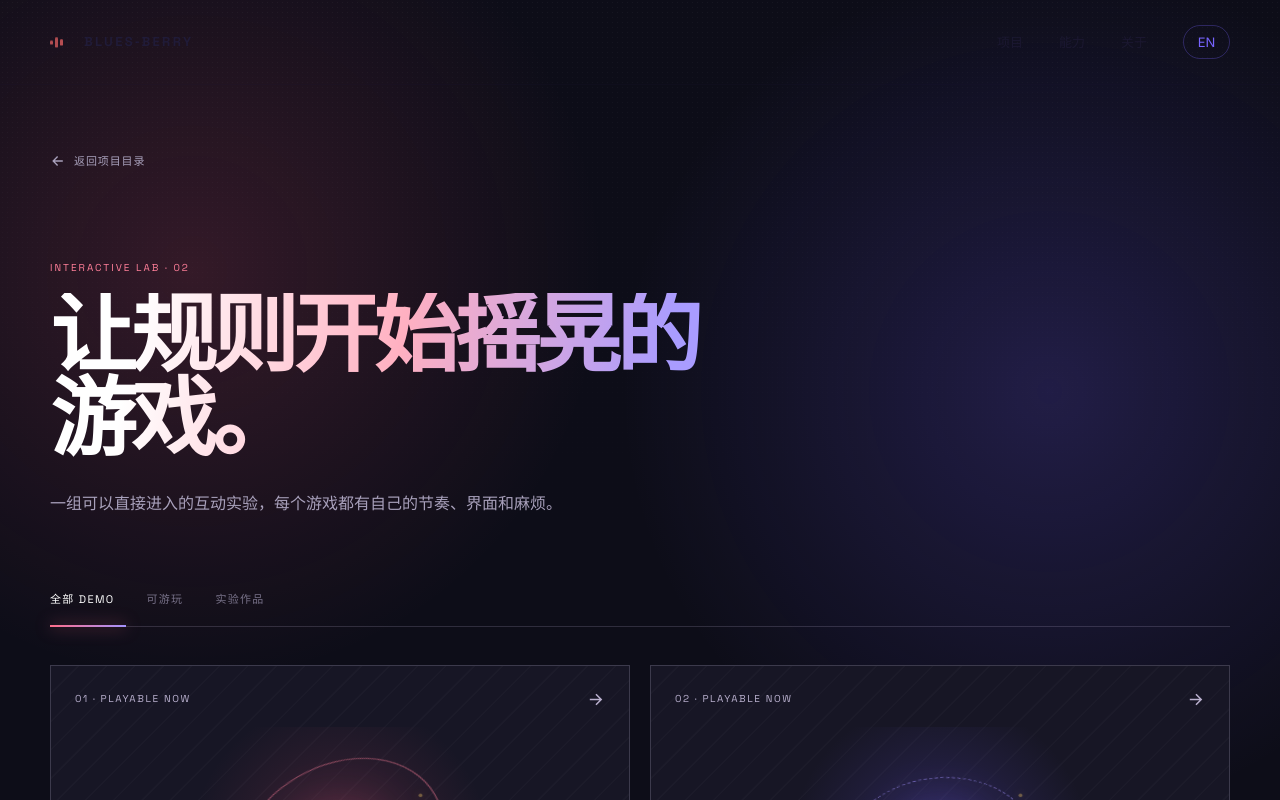
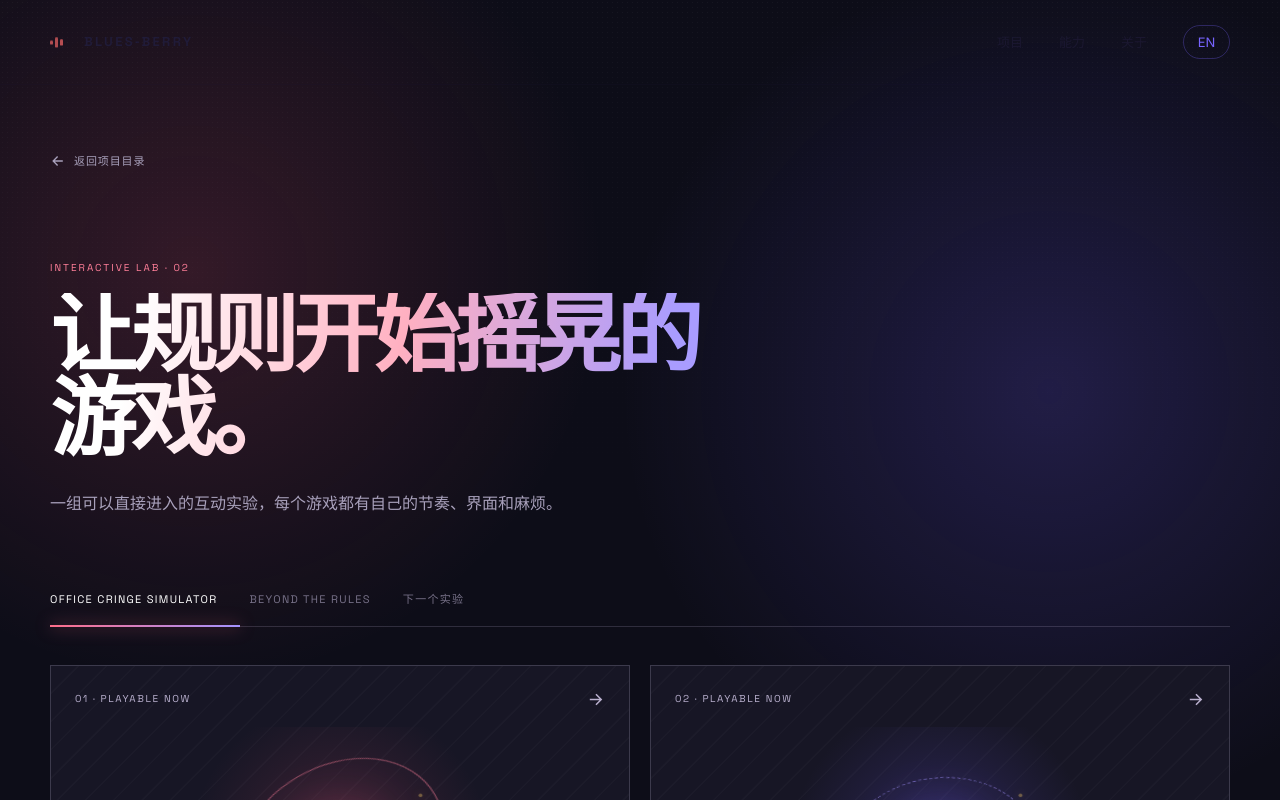
Before and after one commit to Blues-berry/portfolio-hub, a Next.js app: page /projects/game-demos in a window 1280 px wide. Shown: the top 800 px of the page. Built offline with nearby package versions, Linux system fonts and the light colour scheme; no server answers.

Commit message:
Make game demo tabs directly playable

```diff
--- a/app/globals.css
+++ b/app/globals.css
@@ -2218,7 +2218,7 @@ body:has(.directory-main) .footer-inner {
   position: absolute;
   bottom: -1px;
   left: 0;
-  width: 76px;
+  width: 190px;
   height: 2px;
   background: linear-gradient(90deg, #ff6e8a, #a493ff);
   box-shadow: 0 0 16px rgba(255, 110, 138, 0.7);
--- a/components/game-demos-hub.tsx
+++ b/components/game-demos-hub.tsx
@@ -43,9 +43,9 @@ export function GameDemosHub({ locale }: { locale: Locale }) {
         </section>
 
         <nav className="game-hub-tabs page-shell" aria-label={isEnglish ? "Game demos" : "游戏 Demo"}>
-          <span className="game-hub-tab active">{isEnglish ? "All demos" : "全部 Demo"}</span>
-          <span className="game-hub-tab">{isEnglish ? "Playable" : "可游玩"}</span>
-          <span className="game-hub-tab">{isEnglish ? "Experiments" : "实验作品"}</span>
+          <Link className="game-hub-tab active" href={localePath(locale, games[0].href)}>{games[0].title}</Link>
+          <Link className="game-hub-tab" href={localePath(locale, games[1].href)}>{games[1].title}</Link>
+          <span className="game-hub-tab">{isEnglish ? "Next experiment" : "下一个实验"}</span>
           <span className="game-hub-tab-line" aria-hidden="true" />
         </nav>
 
```
